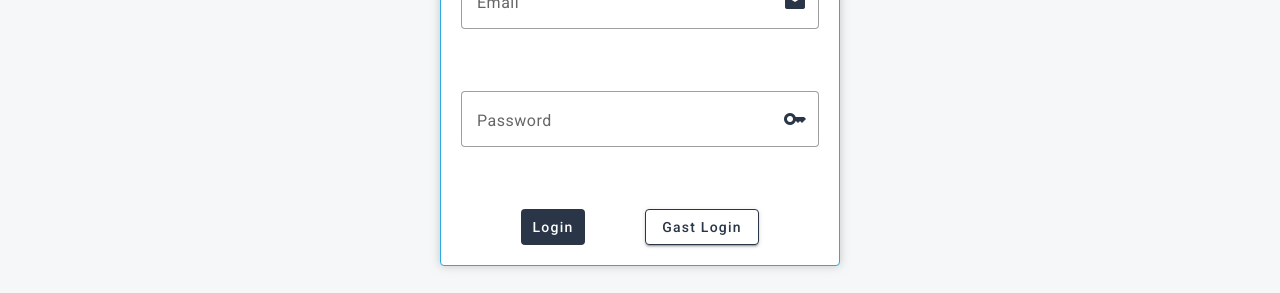
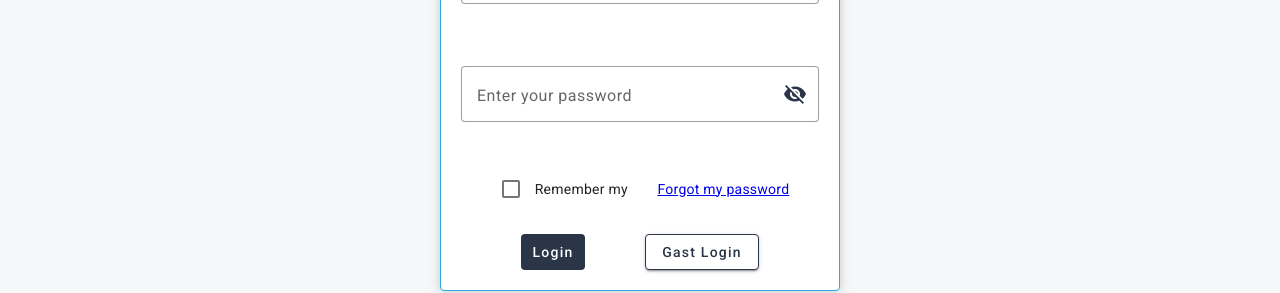
Before and after one commit to AlexejHein/join_Angular, an Angular app: page / in a window 1280 px wide. Shown: the part 401-694 px from the top of the page. Built offline with nearby package versions, Linux system fonts and the light colour scheme.

Commit message:
add task dialog

```diff
--- a/src/app/app.module.ts
+++ b/src/app/app.module.ts
@@ -20,13 +20,14 @@
 import {MatSelectModule} from "@angular/material/select";
 import {MatDatepickerModule} from "@angular/material/datepicker";
 import { MatNativeDateModule } from '@angular/material/core';
-import {FormsModule} from "@angular/forms";
+import {FormsModule, ReactiveFormsModule} from "@angular/forms";
 import {MatMenuModule} from "@angular/material/menu";
 import { DialogEditContactComponent } from './contacts/dialog-edit-contact/dialog-edit-contact.component';
 import { MatDialogModule } from '@angular/material/dialog';
 import { DialogAddContactComponent } from './contacts/dialog-add-contact/dialog-add-contact.component';
 import { DragDropModule } from '@angular/cdk/drag-drop';
 import { TaskDialogComponent } from './task-dialog/task-dialog.component';
+import {MatCheckboxModule} from "@angular/material/checkbox";
 
 
 
@@ -61,6 +62,8 @@
     MatMenuModule,
     MatDialogModule,
     DragDropModule,
+    MatCheckboxModule,
+    ReactiveFormsModule,
   ],
   providers: [],
   bootstrap: [AppComponent]
--- a/src/app/login/login.component.css
+++ b/src/app/login/login.component.css
@@ -36,6 +36,12 @@
     width: 100%;
   margin: 20px 0;
 }
+.remember{
+  display: flex;
+  justify-content: space-evenly;
+  align-items: center;
+  margin: 5px 0;
+}
 .vButton{
   background-color: #2A3647;
   color: white!important;
--- a/src/app/login/login.component.html
+++ b/src/app/login/login.component.html
@@ -9,16 +9,23 @@
       <mat-icon matSuffix>mail</mat-icon>
     </mat-form-field>
     <mat-form-field appearance="outline">
-      <mat-label>Password</mat-label>
-      <input matInput placeholder="Password">
-      <mat-icon matSuffix>key</mat-icon>
+      <mat-label>Enter your password</mat-label>
+      <input matInput [type]="hide ? 'password' : 'text'">
+      <button mat-icon-button matSuffix (click)="hide = !hide" [attr.aria-label]="'Hide password'" [attr.aria-pressed]="hide">
+        <mat-icon>{{hide ? 'visibility_off' : 'visibility'}}</mat-icon>
+      </button>
     </mat-form-field>
+    <div class="remember">
+      <mat-checkbox [formControl]="hideRequiredControl">Remember my</mat-checkbox>
+      <a href="#">Forgot my password</a>
+    </div>
     <div class="buttonsBlog">
       <button [routerLink]="['/summary']" class="vButton" mat-button>Login</button>
       <button class="rButton" mat-raised-button>Gast Login</button>
     </div>
   </mat-card>
 
+
   <div class="signUp">
     <p>Not a Join user?</p>
     <button class="vButton signUp" [routerLink]="['/signup']" mat-button>SignUp</button>
--- a/src/app/login/login.component.ts
+++ b/src/app/login/login.component.ts
@@ -1,4 +1,5 @@
 import { Component } from '@angular/core';
+import {FormControl} from "@angular/forms";
 
 @Component({
   selector: 'app-login',
@@ -6,5 +7,7 @@
   styleUrls: ['./login.component.css']
 })
 export class LoginComponent {
+  hideRequiredControl = new FormControl(false);
+  hide: boolean = true;
 
 }
```
